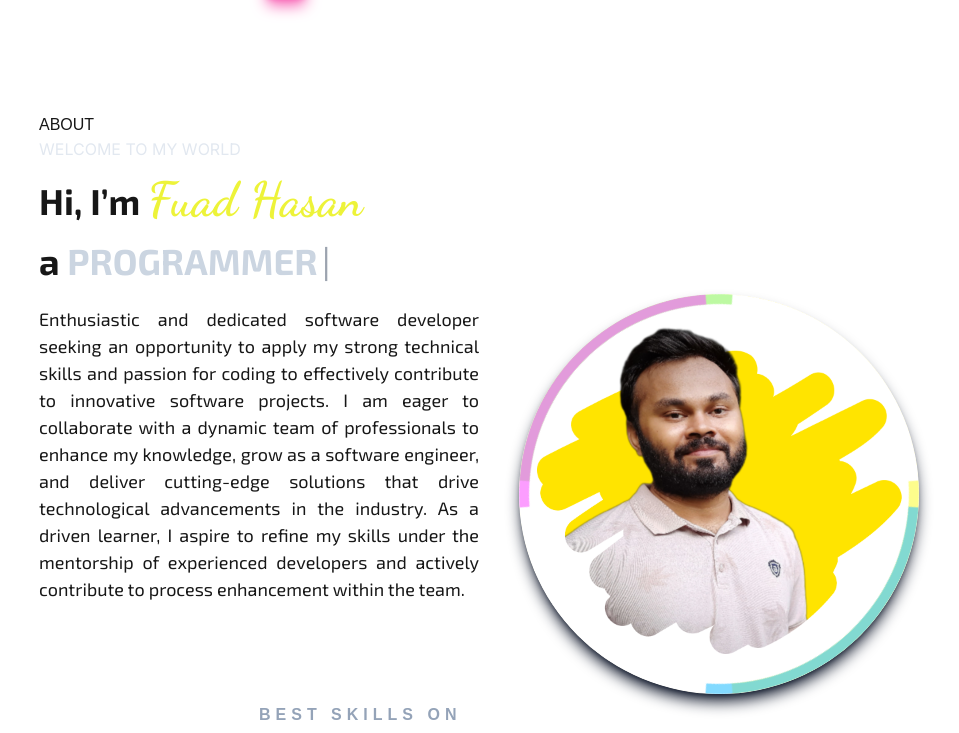
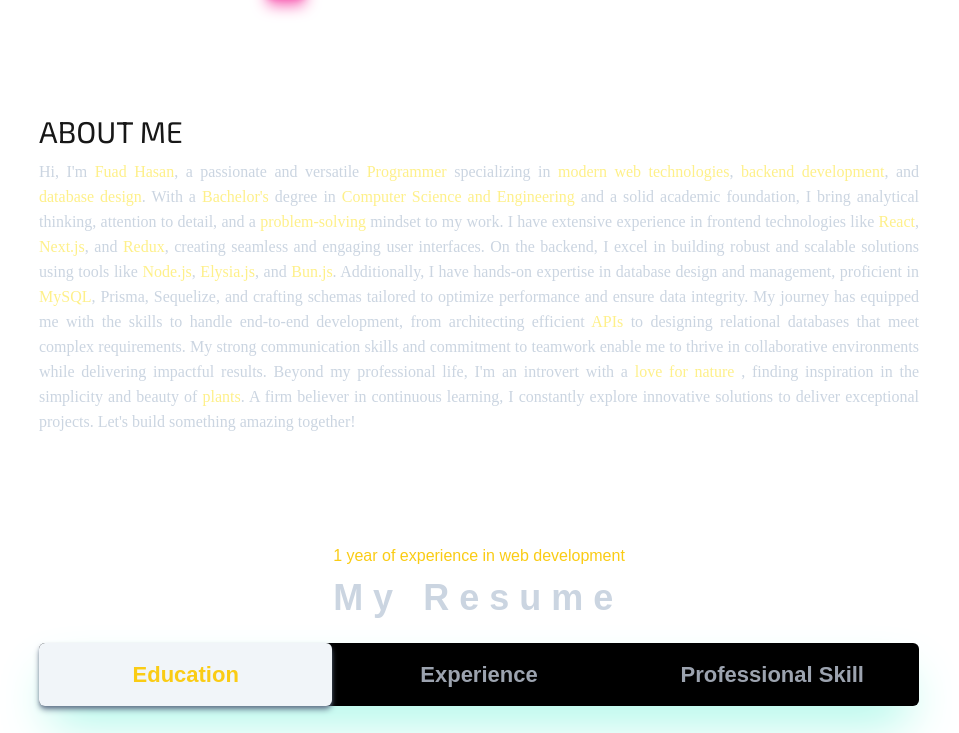
Before and after one commit to fuad-hasan-safat/fuad-hasan-safat, a Next.js app: page / in a window 1280 px wide. Shown: the part 920-1653 px from the top of the page, without its empty margins (161-1120 px from the left). Built offline with nearby package versions, Linux system fonts and the light colour scheme; a web font is replaced by a local one.

Commit message:
added about me

```diff
--- /dev/null
+++ b/components/Aboutme.tsx
@@ -0,0 +1,19 @@
+import React from 'react'
+import HighlightWords from './HighlightWords'
+
+export default function Aboutme() {
+    return (
+        <div className='font-playwrite text-justify'>
+            <h1 className='font-exo_2 text-3xl'>ABOUT ME</h1>
+            <p className='pt-[10px] text-slate-300 leading-[25px]'>Hi, I'm <HighlightWords>Fuad Hasan</HighlightWords>, a passionate and versatile  <HighlightWords>Programmer</HighlightWords> specializing in <HighlightWords>modern web technologies</HighlightWords>, <HighlightWords>backend development</HighlightWords>, and <HighlightWords>database design</HighlightWords>. With a <HighlightWords>Bachelor's</HighlightWords> degree in <HighlightWords>Computer Science and Engineering</HighlightWords> and a solid academic foundation, I bring analytical thinking, attention to detail, and a <HighlightWords>problem-solving</HighlightWords> mindset to my work.
+
+                I have extensive experience in frontend technologies like <HighlightWords>React</HighlightWords>, <HighlightWords>Next.js</HighlightWords>, and <HighlightWords>Redux</HighlightWords>, creating seamless and engaging user interfaces. On the backend, I excel in building robust and scalable solutions using tools like <HighlightWords>Node.js</HighlightWords>, <HighlightWords>Elysia.js</HighlightWords>, and <HighlightWords>Bun.js</HighlightWords>. Additionally, I have hands-on expertise in database design and management, proficient in <HighlightWords>MySQL</HighlightWords>, Prisma, Sequelize, and crafting schemas tailored to optimize performance and ensure data integrity.
+
+                My journey has equipped me with the skills to handle end-to-end development, from architecting efficient <HighlightWords>APIs</HighlightWords> to designing relational databases that meet complex requirements. My strong communication skills and commitment to teamwork enable me to thrive in collaborative environments while delivering impactful results.
+
+                Beyond my professional life, I'm an introvert with a  <HighlightWords>love for nature </HighlightWords>, finding inspiration in the simplicity and beauty of  <HighlightWords>plants</HighlightWords>. A firm believer in continuous learning, I constantly explore innovative solutions to deliver exceptional projects.
+
+                Let's build something amazing together!</p>
+        </div>
+    )
+}
--- a/components/Fullbody.tsx
+++ b/components/Fullbody.tsx
@@ -5,6 +5,7 @@ import { useDispatch } from '@/lib/store';
 import { setActivePage } from '@/lib/features/header/headerSlice';
 import Header from './header/Header';
 import Resume from './Resume';
+import Aboutme from './Aboutme';
 
 export default function Fullbody() {
     const dispatch = useDispatch();
@@ -61,8 +62,7 @@ export default function Fullbody() {
                 </section>
 
                 <section id="about" ref={sectionRefs.about} className="pt-[110px]">
-                    <h1>ABOUT</h1>
-                    <HomePage />
+                    <Aboutme />
                 </section>
 
                 <section id="resume" ref={sectionRefs.resume} className="pt-[110px]">
--- /dev/null
+++ b/components/HighlightWords.tsx
@@ -0,0 +1,19 @@
+import React, { HTMLAttributes } from 'react'
+
+interface HighlightWordsProps extends HTMLAttributes<HTMLSpanElement> {
+  highlightClassName?: string;
+  searchWords?: string[];
+}
+
+export default function HighlightWords({
+  children,
+  highlightClassName = 'text-yellow-200',
+  searchWords = [],
+  ...props
+}: HighlightWordsProps) {
+  return (
+    <span {...props} className={highlightClassName}>
+      {children}
+    </span>
+  )
+}
```
